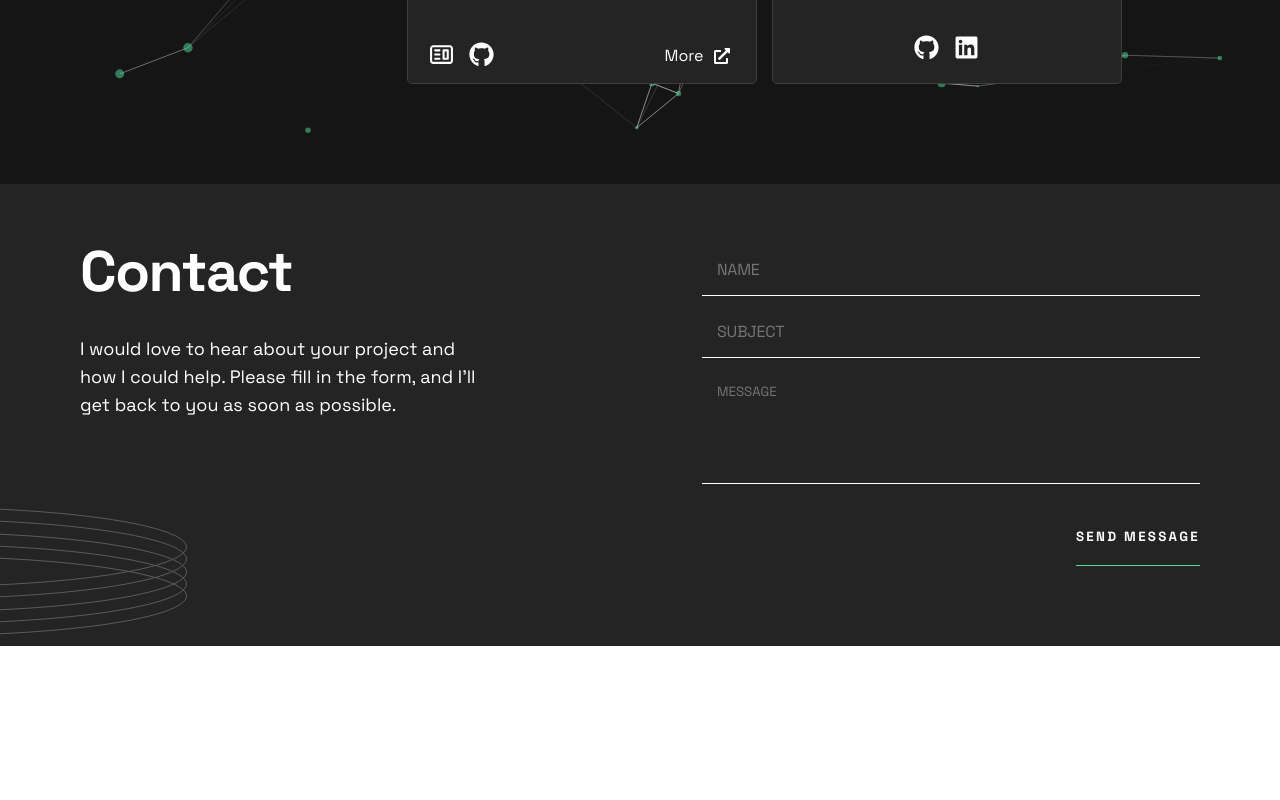
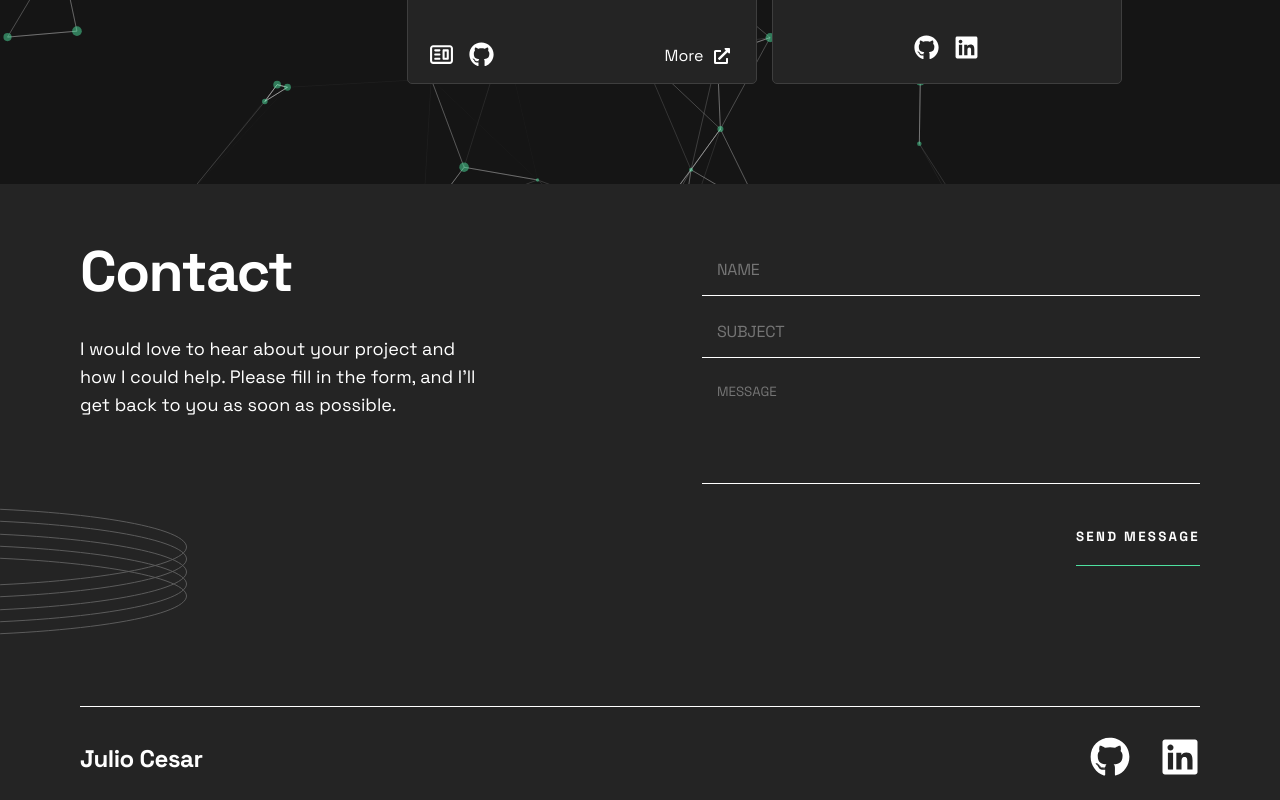
Before and after one commit to JuliocesarWpedro/portfolio, a React (Vite) app: page / in a window 1280 px wide. Shown: the part 1596-2396 px from the top of the page. Before the commit the page ends 2242 px from the top, so only its background shows below. Built offline with nearby package versions, Linux system fonts and the light colour scheme.

Commit message:
refactor: footer moved to main and header to App

```diff
--- a/src/main.tsx
+++ b/src/main.tsx
@@ -3,16 +3,16 @@ import ReactDOM from 'react-dom/client';
 import App from './App.tsx';
 import './styles/global.scss';
 import './i18n/i18n.tsx';
-import Header from './Components/Header/Header.tsx';
 import { LanguageProvider } from './context/LanguageContext.tsx';
 import ParticlesContainer from './Components/ParticlesContainer/ParticlesContainer.tsx';
+import Footer from './Components/Footer/Footer.tsx';
 
 ReactDOM.createRoot(document.getElementById('root')!).render(
   <React.StrictMode>
     <LanguageProvider>
       <ParticlesContainer />
-      <Header />
       <App />
+      <Footer />
     </LanguageProvider>
   </React.StrictMode>,
 );
```
